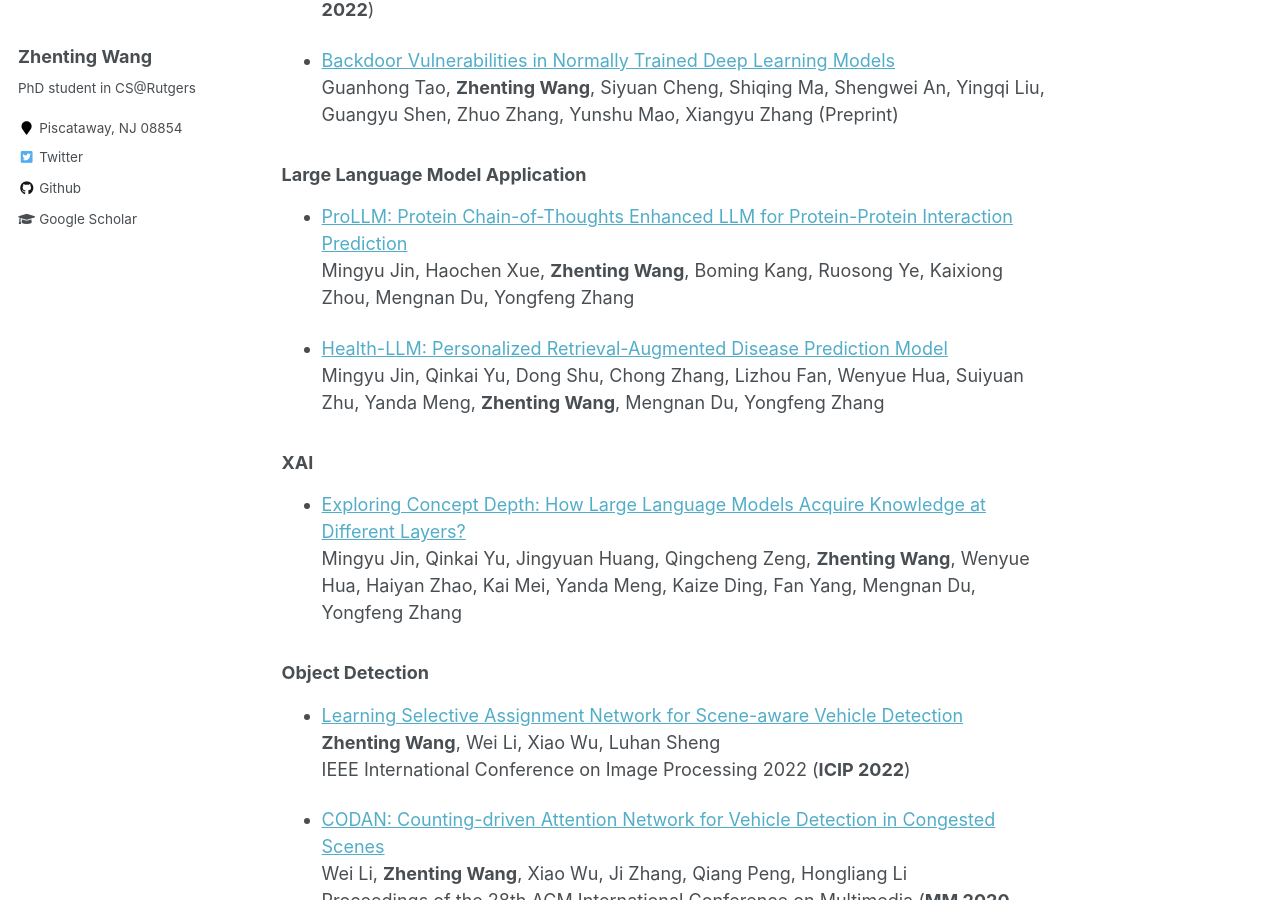
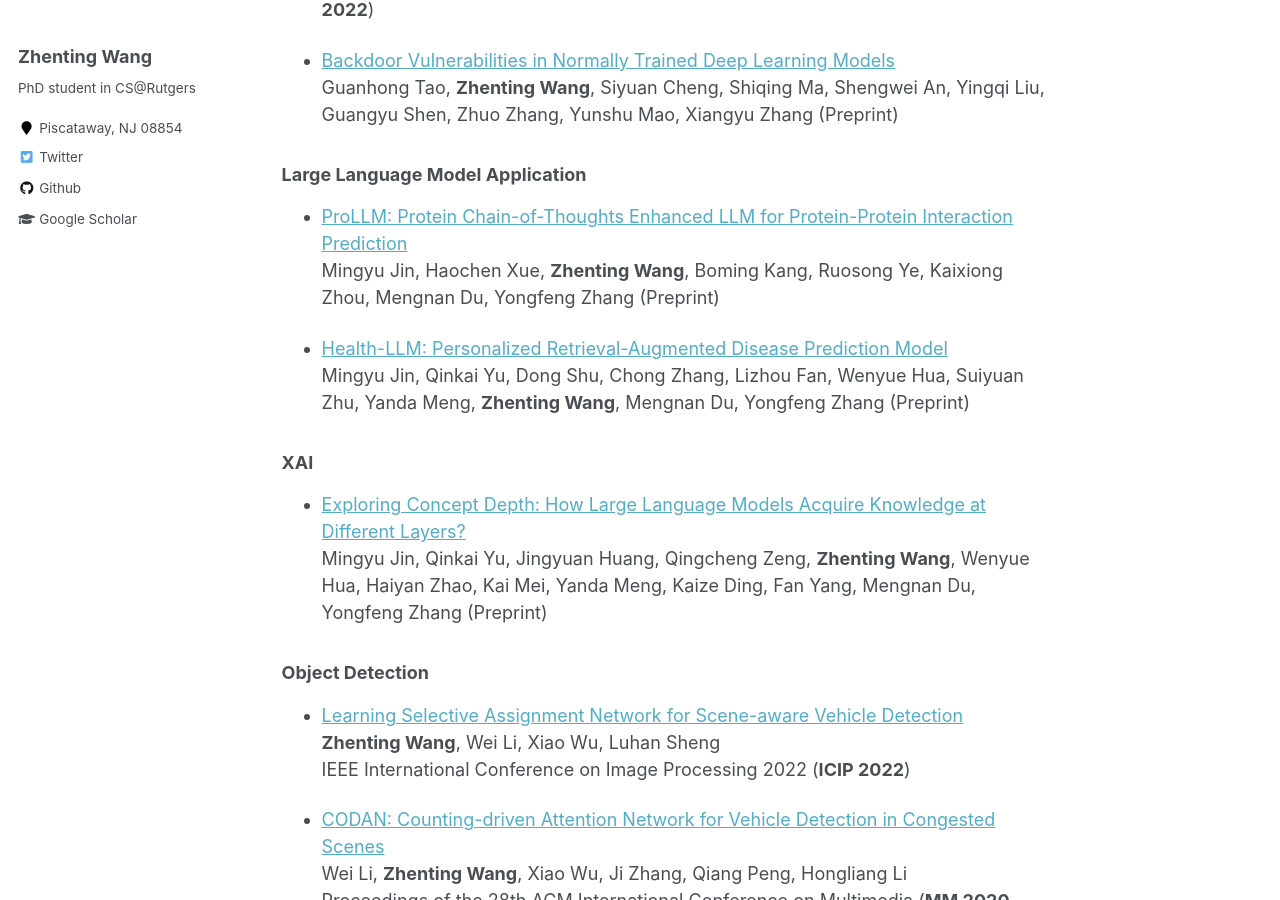
Before and after one commit to ZhentingWang/zhentingwang.github.io, a Jekyll site: the page built from _pages/about.md, in a window 1280 px wide and 900 px high, scrolled down 3194 px. Built offline with Jekyll 4.4.1, drawn with Linux system fonts in a browser that asks for light colours.

Commit message:
Update about.md

```diff
--- a/_pages/about.md
+++ b/_pages/about.md
@@ -103,15 +103,15 @@ Guanhong Tao, **Zhenting Wang**, Siyuan Cheng, Shiqing Ma, Shengwei An, Yingqi L
 ### Large Language Model Application
 
 * [ProLLM: Protein Chain-of-Thoughts Enhanced LLM for Protein-Protein Interaction Prediction](https://www.biorxiv.org/content/10.1101/2024.04.18.590025v1.full.pdf)
-Mingyu Jin, Haochen Xue, **Zhenting Wang**, Boming Kang, Ruosong Ye, Kaixiong Zhou, Mengnan Du, Yongfeng Zhang
+Mingyu Jin, Haochen Xue, **Zhenting Wang**, Boming Kang, Ruosong Ye, Kaixiong Zhou, Mengnan Du, Yongfeng Zhang (Preprint)
 
 * [Health-LLM: Personalized Retrieval-Augmented Disease Prediction Model](https://arxiv.org/abs/2402.00746)
-Mingyu Jin, Qinkai Yu, Dong Shu, Chong Zhang, Lizhou Fan, Wenyue Hua, Suiyuan Zhu, Yanda Meng, **Zhenting Wang**, Mengnan Du, Yongfeng Zhang
+Mingyu Jin, Qinkai Yu, Dong Shu, Chong Zhang, Lizhou Fan, Wenyue Hua, Suiyuan Zhu, Yanda Meng, **Zhenting Wang**, Mengnan Du, Yongfeng Zhang (Preprint)
 
 ### XAI
 
 * [Exploring Concept Depth: How Large Language Models Acquire Knowledge at Different Layers?](https://arxiv.org/pdf/2404.07066.pdf)
-Mingyu Jin, Qinkai Yu, Jingyuan Huang, Qingcheng Zeng, **Zhenting Wang**, Wenyue Hua, Haiyan Zhao, Kai Mei, Yanda Meng, Kaize Ding, Fan Yang, Mengnan Du, Yongfeng Zhang
+Mingyu Jin, Qinkai Yu, Jingyuan Huang, Qingcheng Zeng, **Zhenting Wang**, Wenyue Hua, Haiyan Zhao, Kai Mei, Yanda Meng, Kaize Ding, Fan Yang, Mengnan Du, Yongfeng Zhang (Preprint)
 
 
 ### Object Detection
```
